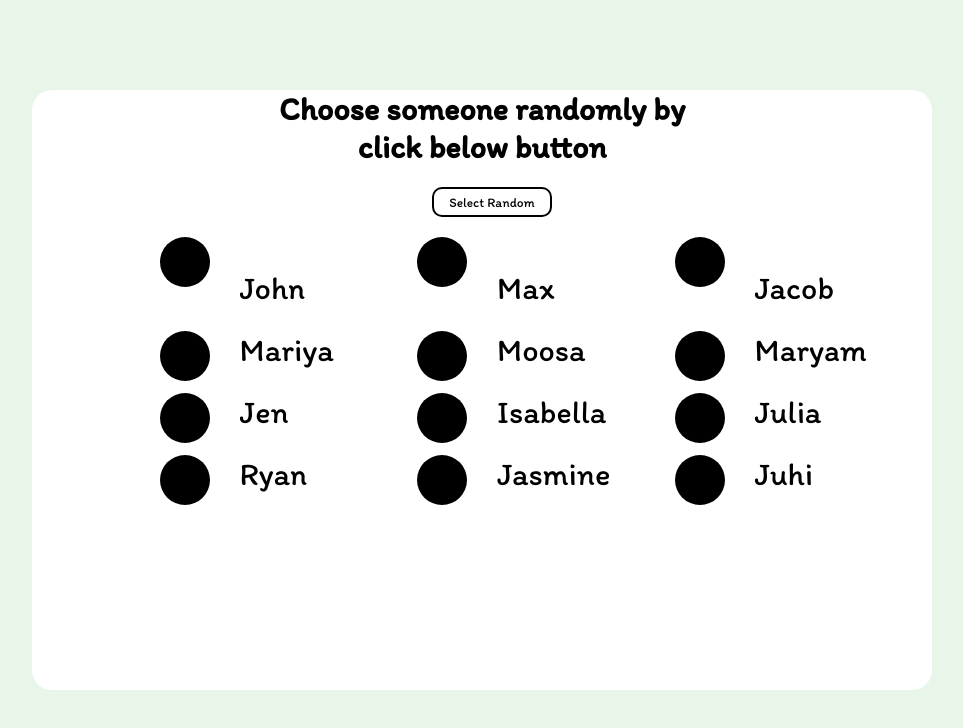
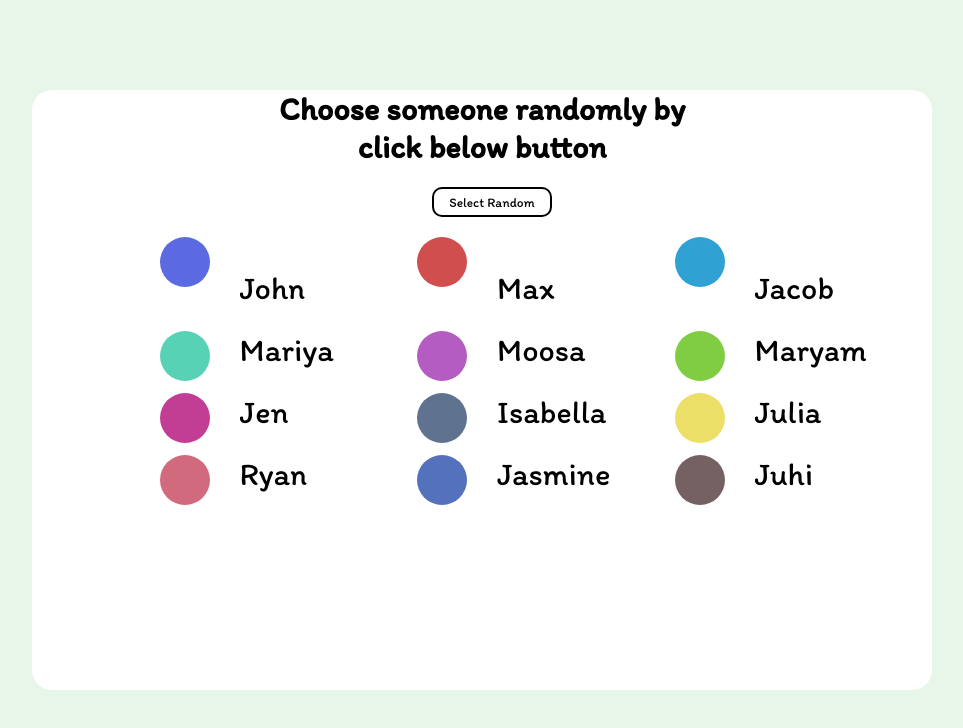
Before and after one commit to WILDbeast11/Javascript, a plain HTML site: page What's next/index.html in a window 1280 px wide. Shown: the whole page, without its empty margins (276-1239 px from the left). Drawn offline with Linux system fonts and the light colour scheme.

Commit message:
Update Selector.css

```diff
--- a/What's next/Selector.css
+++ b/What's next/Selector.css
@@ -45,3 +45,39 @@ button{
     background-color: #000000;
     padding-top: 20px;
 }
+#C1{
+    background: rgba(92, 106, 226, 1);
+}
+#C2{
+    background: rgba(88, 210, 181, 1);
+}
+#C3{
+    background: rgba(194, 62, 149, 1);
+}
+#C4{
+    background: rgba(209, 106, 125, 1);
+}
+#C5{
+    background: rgba(209, 78, 78, 1);
+}
+#C6{
+    background: rgba(180, 92, 194, 1);
+}
+#C7{
+    background: rgba(95, 115, 144, 1);
+}
+#C8{
+    background: rgba(84, 113, 188, 1);
+}
+#C9{
+    background: rgba(47, 161, 210, 1);
+}
+#C10{
+    background: rgba(128, 205, 67, 1);
+}
+#C11{
+    background: rgba(236, 223, 103, 1);
+}
+#C12{
+    background: rgba(117, 97, 97, 1);
+}
```
